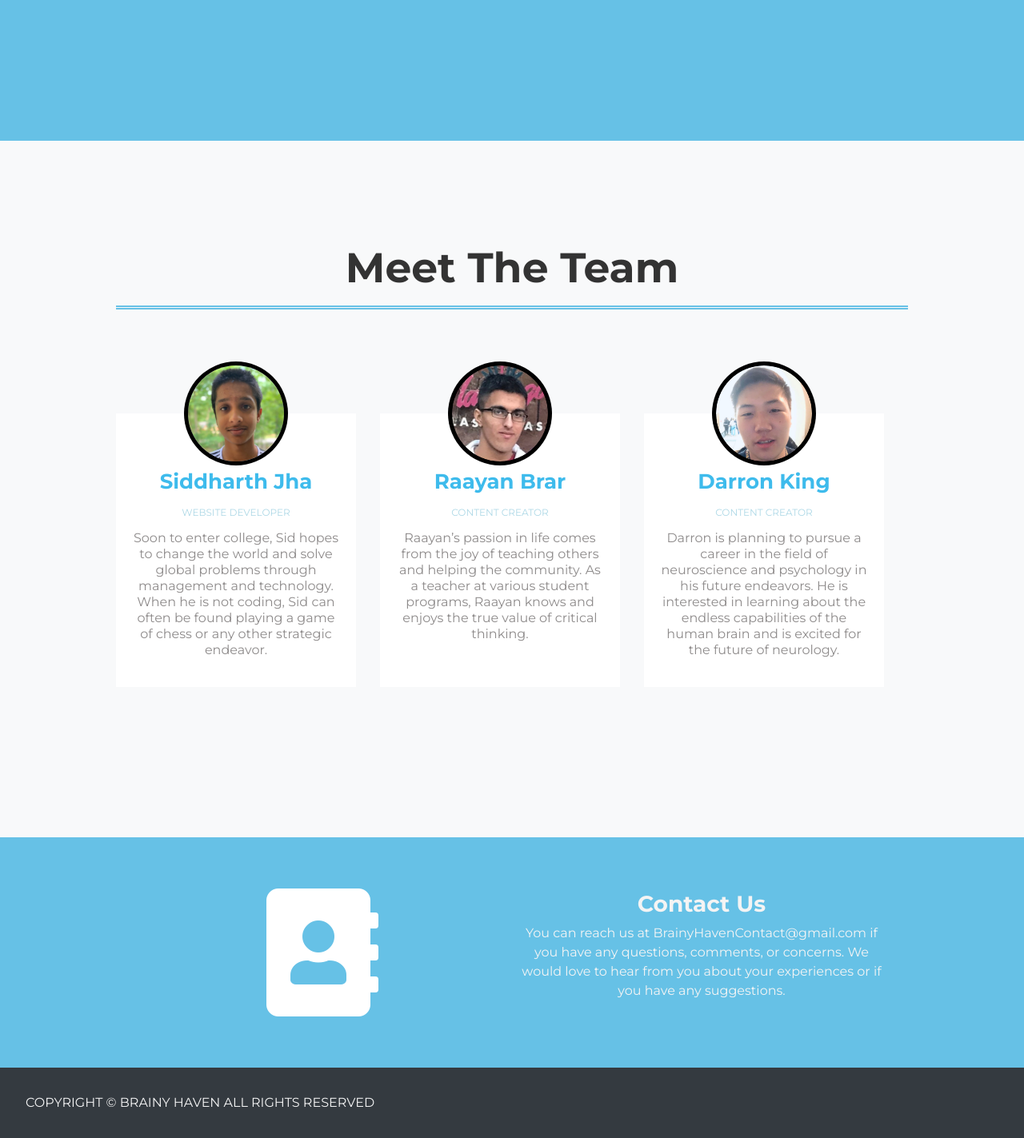
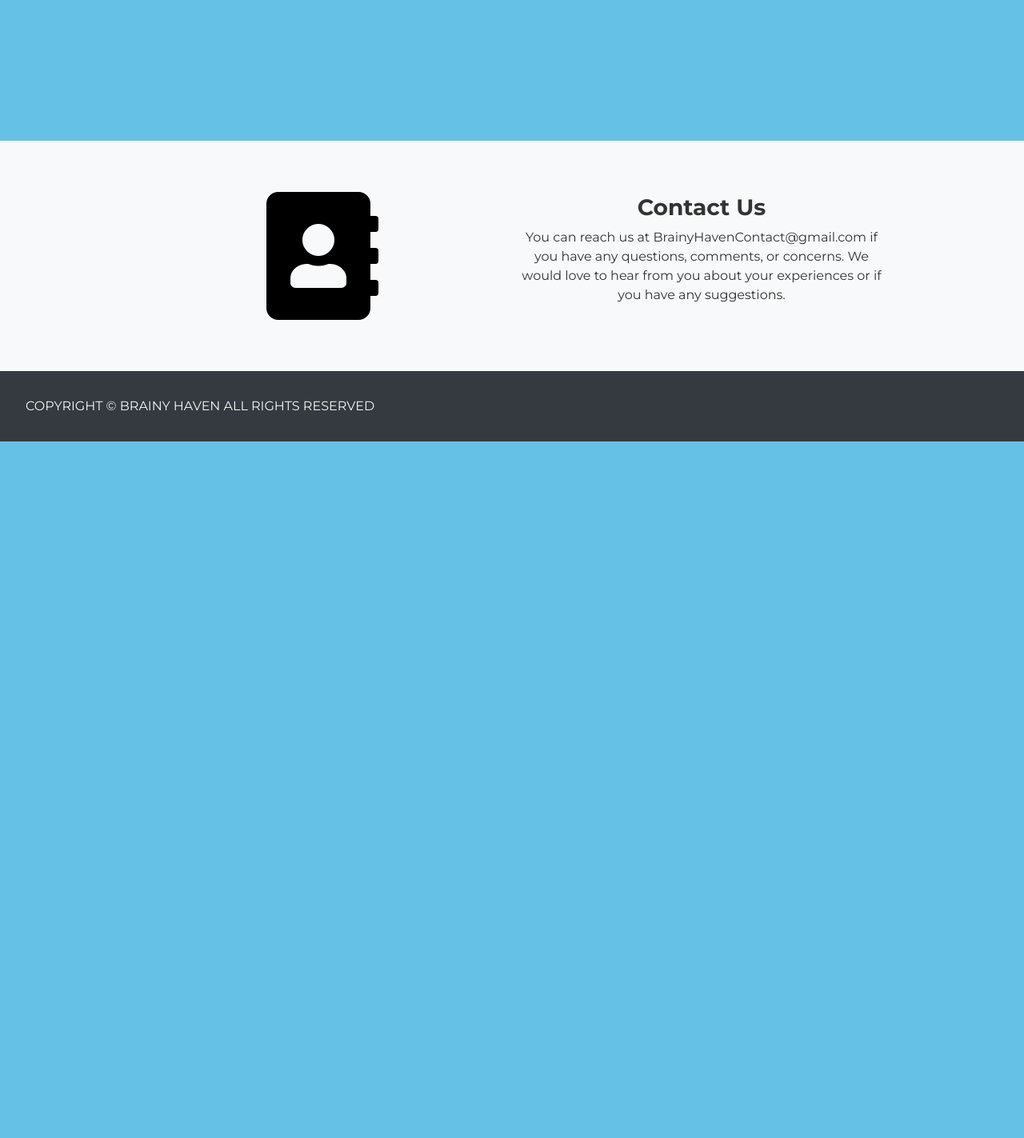
Before and after one commit to sidudaav/BrainyHaven, a Django app: page /about/ in a window 1280 px wide. Shown: the part 880-2303 px from the top of the page at 80% size. After the commit the page ends 1432 px from the top, so only its background shows below. Run offline with Django 3.2, Linux system fonts and the light colour scheme; some libraries are stand-ins or nearby versions.

Commit message:
removed team page

```diff
--- a/home/templates/home/about.html
+++ b/home/templates/home/about.html
@@ -44,7 +44,7 @@
         </div>
     </div>
 </header>
-<section class="team bg-light">
+<!-- <section class="team bg-light">
     <div class="wrapper">
         <h1>Meet The Team</h1>
         <div class="team">
@@ -88,9 +88,9 @@
             </div>
         </div>
     </div>
-</section>
+</section> -->
 
-<section class="contact bg-blue">
+<section class="contact bg-light">
     <div class="my-container">
         <div class="grid-2">
             <div class="center">
```
